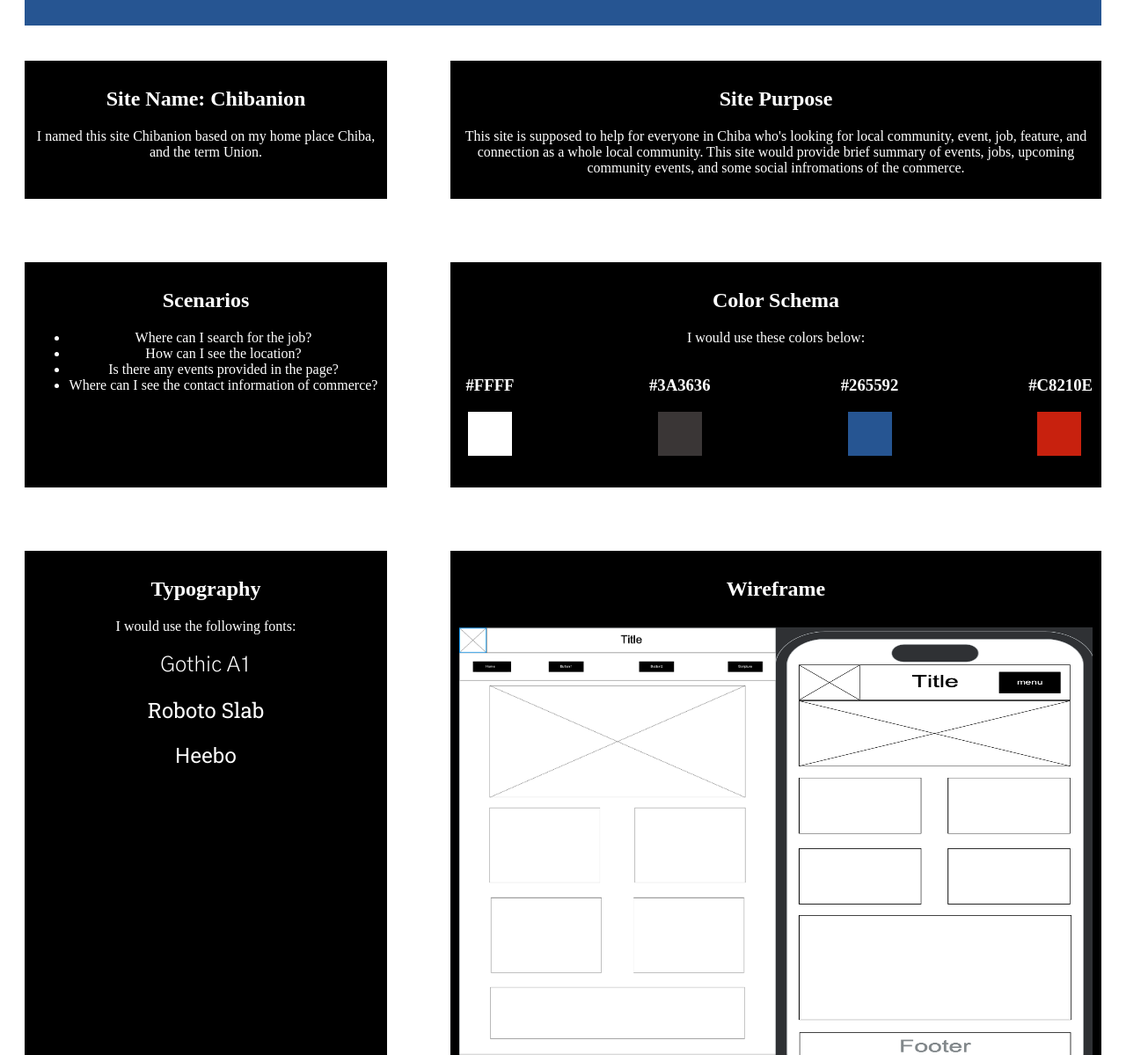
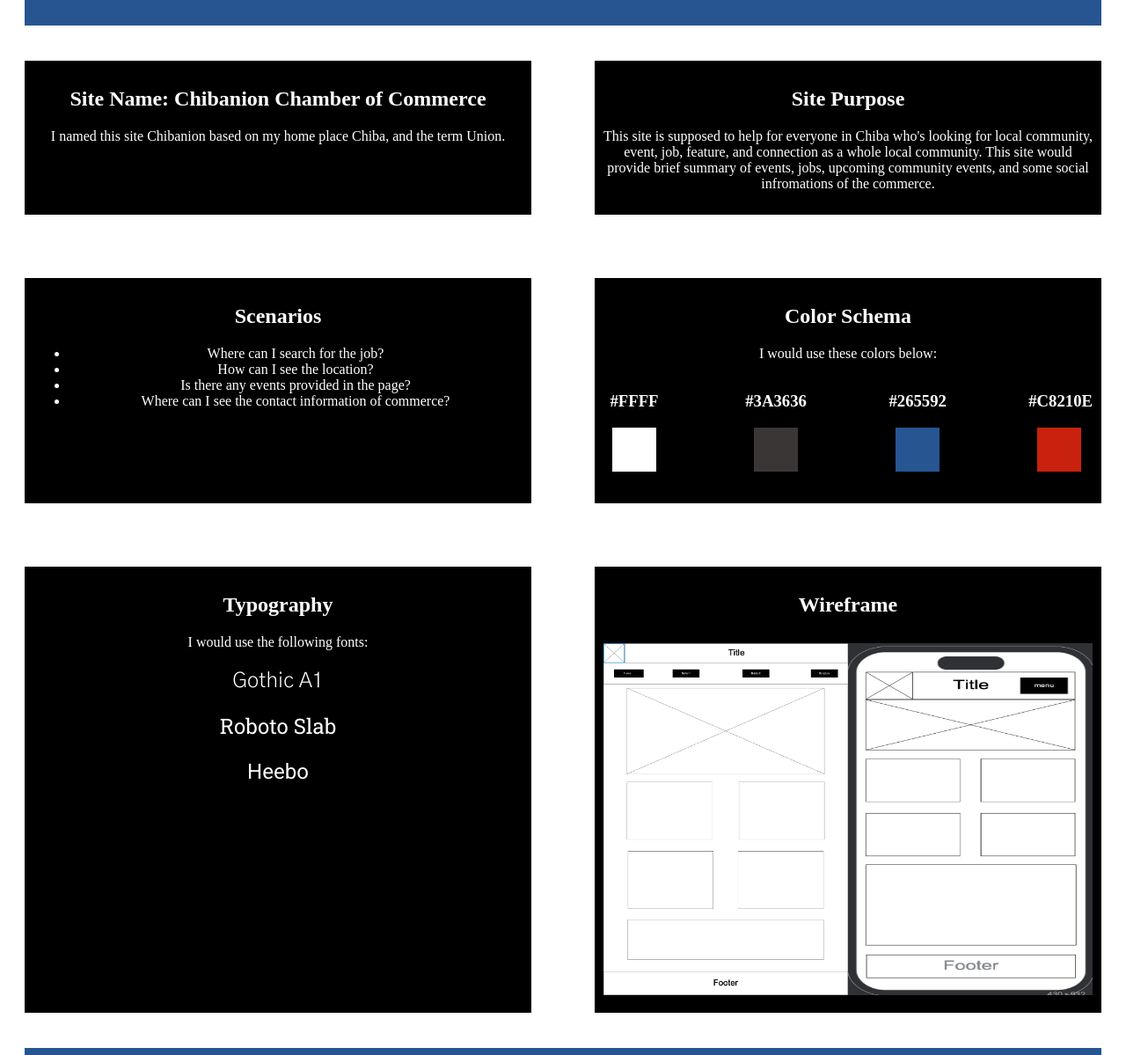
Before and after one commit to Yukimaru32/wdd230, a plain HTML site: page lesson03/chamber-site-plan.html in a window 1280 px wide. Shown: the part 101-1300 px from the top of the page at 88% size. Drawn offline with Linux system fonts and the light colour scheme.

Commit message:
changed site name

```diff
--- a/lesson03/chamber-site-plan.html
+++ b/lesson03/chamber-site-plan.html
@@ -18,7 +18,7 @@
     </header>
     <main>
         <section>
-            <h2>Site Name: Chibanion</h2>
+            <h2>Site Name: Chibanion Chamber of Commerce</h2>
             <p>I named this site Chibanion based on my home place Chiba, and the term Union. </p>
         </section>
         <section>
--- a/lesson03/styles/site-plan.css
+++ b/lesson03/styles/site-plan.css
@@ -58,9 +58,10 @@ footer{
     justify-content: center;
 }
 img{
-    height: 520px;
-    width:360px;
+    height: 70%;
+    width:50%;
     margin: 10px auto;
+    max-height: 400px;
 }
 #gothic{
     font-family: "Gothic A1", serif;
```
